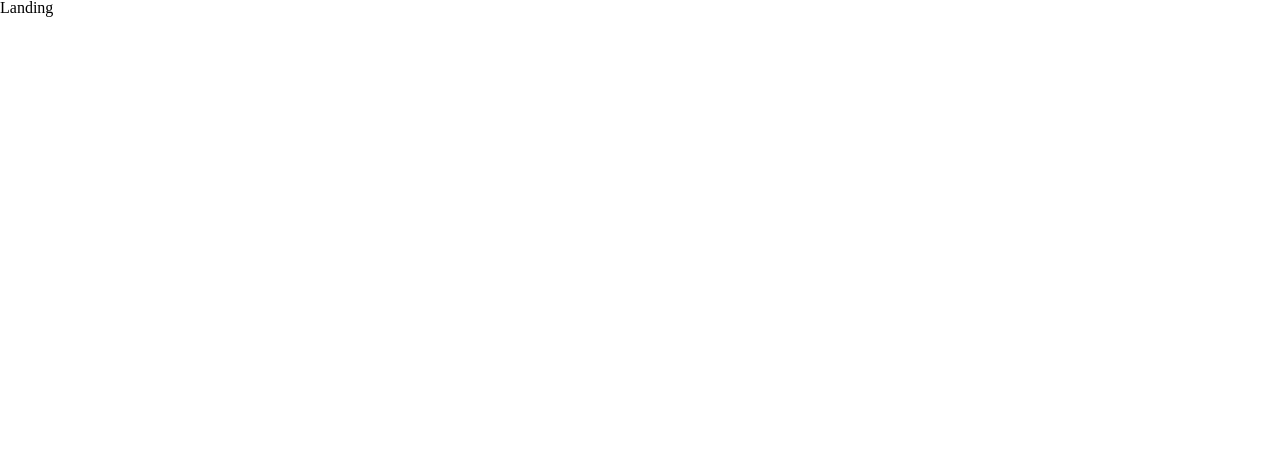
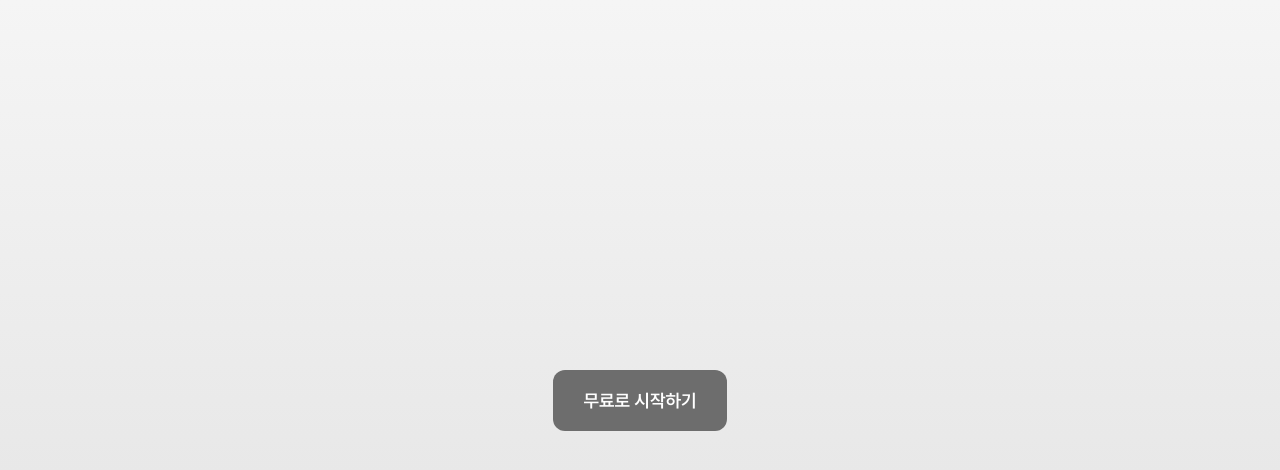
Before and after one commit to TEAM-Hearus/HEARUS-REACT-FRONTEND, a React (Vite) app: page / in a window 1280 px wide. Shown: the top 470 px of the page. Built offline with nearby package versions, Linux system fonts and the light colour scheme.

Commit message:
feat: 랜딩페이지 무료로 시작하기 버튼 UI

```diff
--- /dev/null
+++ b/src/pages/Landing/Landing.module.scss
@@ -0,0 +1,24 @@
+@import '../../styles/variables/colors.scss';
+@import '../../styles/variables/fonts.scss';
+
+.firstBg {
+  display: flex;
+  justify-content: center;
+  align-items: center;
+  width: 100dvw;
+  height: 100dvh;
+  background: linear-gradient(to bottom, #f5f5f5, #dfdfdf);
+}
+.loginBtn {
+  display: flex;
+  justify-content: center;
+  align-items: center;
+  padding: 20px 30px;
+  background-color: #6d6d6d;
+  color: white;
+  @include SemiBold;
+  font-size: 18px;
+  border: none;
+  border-radius: 12px;
+  cursor: pointer;
+}
--- a/src/pages/Landing/Landing.tsx
+++ b/src/pages/Landing/Landing.tsx
@@ -1,5 +1,11 @@
+import styles from './Landing.module.scss';
+
 const Landing = () => {
-  return <div>Landing</div>;
+  return (
+    <main className={styles.firstBg}>
+      <button className={styles.loginBtn}>무료로 시작하기</button>
+    </main>
+  );
 };
 
 export default Landing;
```
